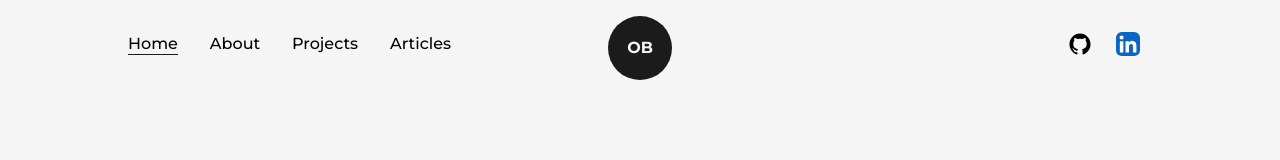
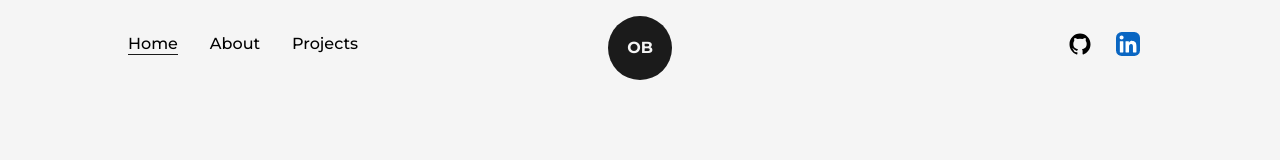
Before and after one commit to osbrown1/My-Portfolio, a Next.js app: page / in a window 1280 px wide. Shown: the top 160 px of the page. Built offline with nearby package versions, Linux system fonts and the light colour scheme.

Commit message:
working on adding dark theme mode

```diff
--- a/src/components/NavBar.js
+++ b/src/components/NavBar.js
@@ -27,7 +27,6 @@
       <CustomLink href="/" title="Home" className='mr-4' />
       <CustomLink href="/about" title="About" className='mx-4' />
       <CustomLink href="/projects" title="Projects" className='mx-4' />
-      <CustomLink href="/articles" title="Articles" className='ml-4' />
     </nav>
 
     <nav className='flex items-center justify-center flex-wrap'>
```
